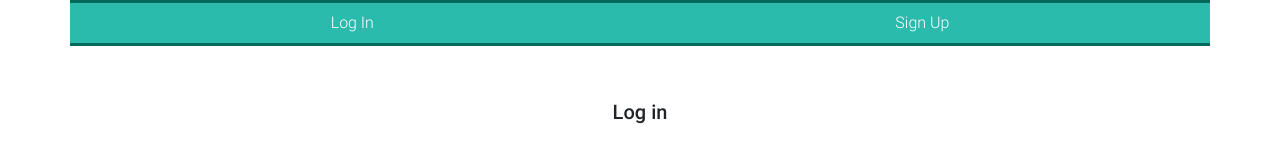
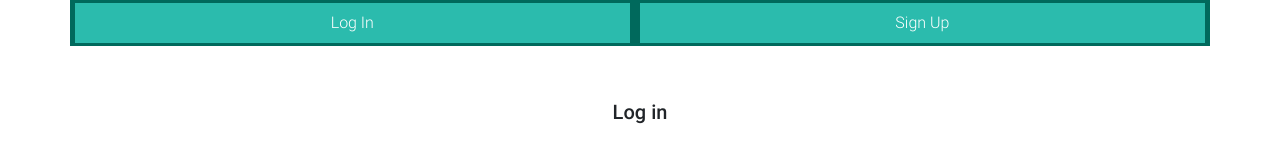
Before and after one commit to Solang3/wp-login, a React (Create React App) app: page / in a window 1280 px wide. Shown: the top 160 px of the page. Built offline with nearby package versions, Linux system fonts and the light colour scheme.

Commit message:
A0009 - Style

```diff
--- a/src/assets/scss/_custom-styles.scss
+++ b/src/assets/scss/_custom-styles.scss
@@ -13,6 +13,7 @@
         text-align: center;
         &.active {
             background-color: $default-color;
+            margin: 0 5px;
         }
       }
     .formContainer {
```
